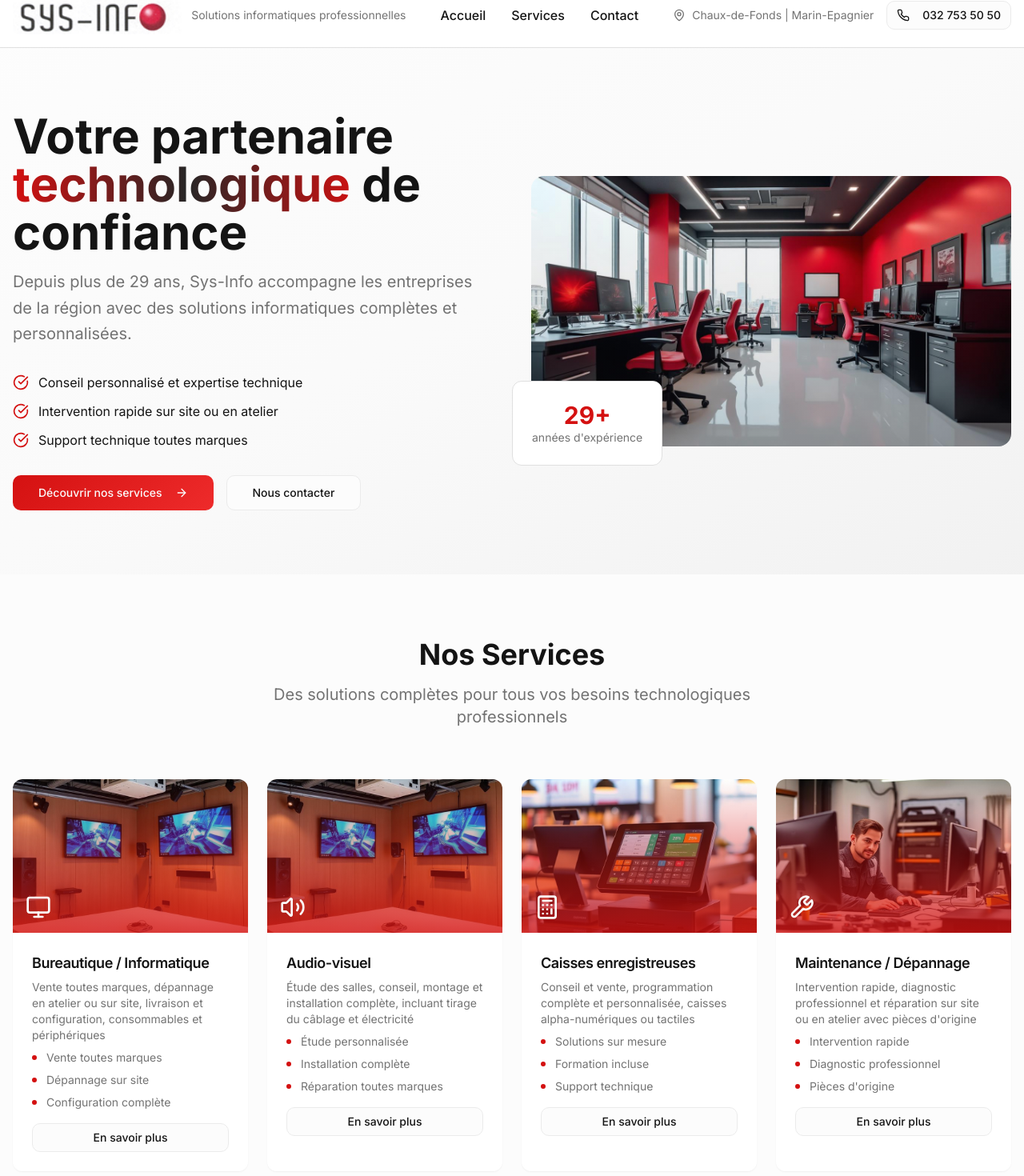
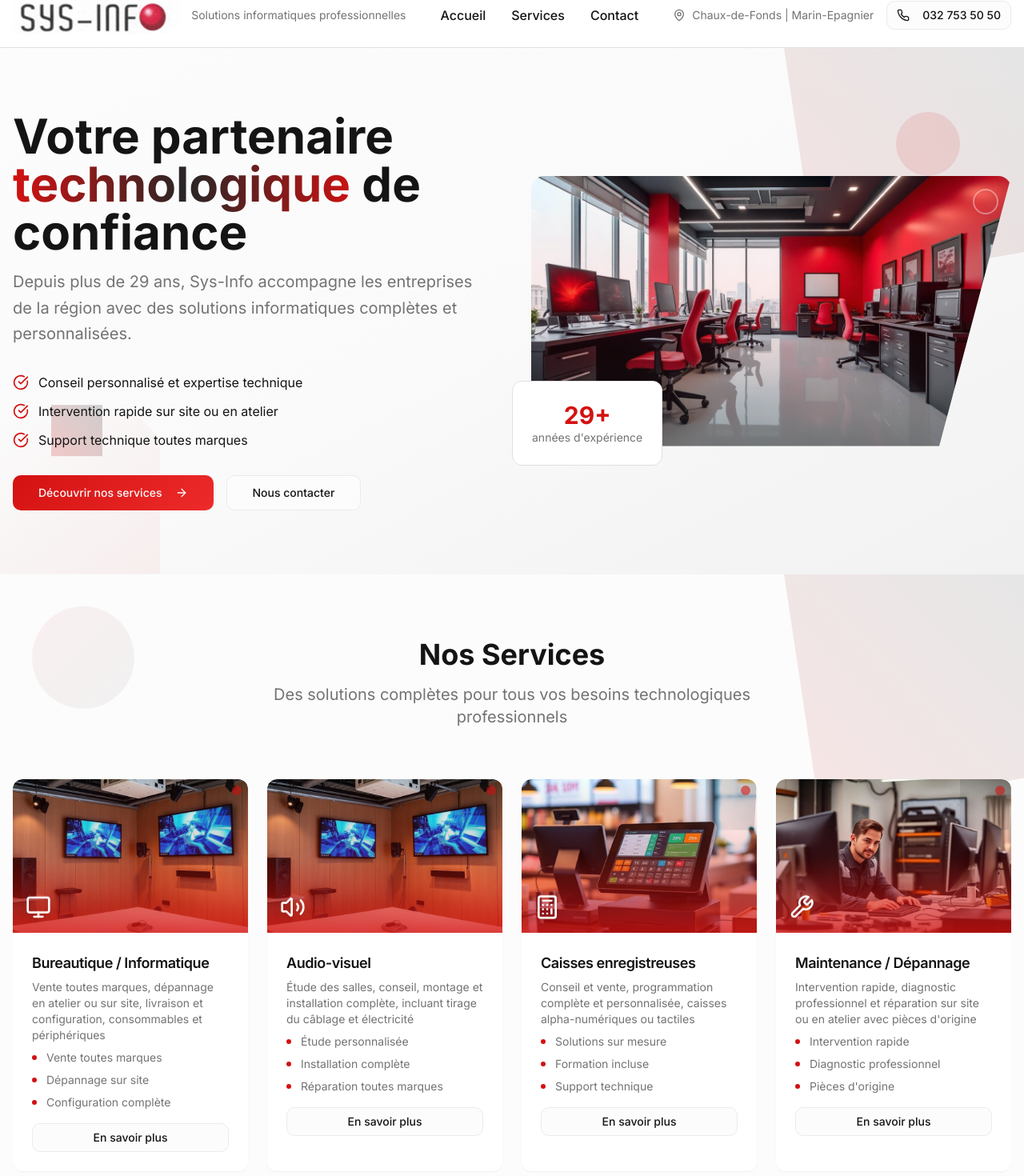
Before and after one commit to Faysal-Mah/sysinfo-visuals, a React (Vite) app: page / in a window 1280 px wide. Shown: the part 21-1491 px from the top of the page at 80% size. Built offline with nearby package versions, Linux system fonts and the light colour scheme.

Commit message:
Add modern graphic elements
Incorporate modern graphical elements inspired by jdc.fr to enhance the website's visual appeal and user experience.

```diff
--- a/src/components/AboutSection.tsx
+++ b/src/components/AboutSection.tsx
@@ -11,8 +11,13 @@ const AboutSection = () => {
   ];
 
   return (
-    <section className="py-20 bg-card">
-      <div className="container mx-auto px-4">
+    <section className="py-20 bg-card relative overflow-hidden">
+      {/* Floating tech elements */}
+      <div className="absolute top-1/4 right-10 w-6 h-6 bg-primary/20 rounded-sm transform rotate-45 floating-element"></div>
+      <div className="absolute bottom-1/3 left-20 w-8 h-8 border border-secondary/30 rounded-full floating-delayed"></div>
+      <div className="absolute top-1/2 right-1/3 w-4 h-4 bg-gradient-to-r from-primary/30 to-secondary/30 floating-element"></div>
+
+      <div className="container mx-auto px-4 relative z-10">
         <div className="grid lg:grid-cols-2 gap-12 items-center">
           {/* Content */}
           <div className="space-y-6">
--- a/src/components/ContactSection.tsx
+++ b/src/components/ContactSection.tsx
@@ -37,8 +37,16 @@ const ContactSection = () => {
   ];
 
   return (
-    <section id="contact" className="py-20 gradient-subtle">
-      <div className="container mx-auto px-4">
+    <section id="contact" className="py-20 gradient-subtle relative overflow-hidden">
+      {/* Modern geometric overlays */}
+      <div className="absolute top-0 left-0 w-full h-full">
+        <div className="absolute top-0 right-0 w-1/3 h-full bg-gradient-to-l from-primary/10 to-transparent shape-diagonal"></div>
+        <div className="absolute bottom-0 left-0 w-1/4 h-3/4 bg-gradient-to-t from-secondary/20 to-transparent shape-secondary"></div>
+        <div className="absolute top-1/4 left-1/4 w-20 h-20 border border-primary/20 rounded-full floating-element"></div>
+        <div className="absolute bottom-1/3 right-1/3 w-12 h-12 bg-primary/10 transform rotate-45 floating-delayed"></div>
+      </div>
+
+      <div className="container mx-auto px-4 relative z-10">
         {/* Header */}
         <div className="text-center mb-12">
           <h2 className="text-3xl lg:text-4xl font-bold text-foreground mb-4">
--- a/src/components/HeroSection.tsx
+++ b/src/components/HeroSection.tsx
@@ -4,8 +4,13 @@ import heroImage from "@/assets/bureautique-hero-red.jpg";
 
 const HeroSection = () => {
   return (
-    <section className="relative overflow-hidden bg-gradient-to-br from-background via-muted/30 to-secondary/5">
-      <div className="container mx-auto px-4 py-20">
+    <section className="relative overflow-hidden bg-gradient-to-br from-background via-muted/30 to-secondary/5 geometric-bg">
+      {/* Floating geometric elements */}
+      <div className="absolute top-20 right-20 w-20 h-20 bg-primary/10 rounded-full floating-element z-10"></div>
+      <div className="absolute bottom-32 left-16 w-16 h-16 bg-gradient-to-tr from-primary/20 to-secondary/20 transform rotate-45 floating-delayed z-10"></div>
+      <div className="absolute top-1/2 right-1/4 w-12 h-12 border-2 border-primary/30 rounded-full floating-element z-10"></div>
+
+      <div className="container mx-auto px-4 py-20 relative z-20">
         <div className="grid lg:grid-cols-2 gap-12 items-center">
           {/* Content */}
           <div className="space-y-8">
@@ -54,13 +59,14 @@ const HeroSection = () => {
 
           {/* Hero Image */}
           <div className="relative">
-            <div className="relative rounded-2xl overflow-hidden shadow-strong">
+            <div className="relative rounded-2xl overflow-hidden shadow-strong shape-diagonal">
               <img
                 src={heroImage}
                 alt="Services informatiques professionnels Sys-Info"
                 className="w-full h-auto object-cover"
               />
-              <div className="absolute inset-0 bg-gradient-to-t from-secondary/20 to-transparent" />
+              <div className="absolute inset-0 bg-gradient-to-t from-secondary/40 via-primary/10 to-transparent" />
+              <div className="absolute top-4 right-4 w-8 h-8 border-2 border-white/40 rounded-full animate-pulse"></div>
             </div>
 
             {/* Floating Stats */}
--- a/src/components/ServicesSection.tsx
+++ b/src/components/ServicesSection.tsx
@@ -38,8 +38,12 @@ const services = [
 
 const ServicesSection = () => {
   return (
-    <section id="services" className="py-20 bg-gradient-subtle">
-      <div className="container mx-auto px-4">
+    <section id="services" className="py-20 bg-gradient-subtle geometric-bg relative">
+      {/* Decorative elements */}
+      <div className="absolute top-10 left-10 w-32 h-32 bg-gradient-to-br from-primary/5 to-secondary/5 rounded-full floating-element"></div>
+      <div className="absolute bottom-20 right-20 w-24 h-24 border border-primary/20 transform rotate-12 floating-delayed"></div>
+
+      <div className="container mx-auto px-4 relative z-10">
         {/* Section Header */}
         <div className="text-center mb-16">
           <h2 className="text-3xl lg:text-4xl font-bold text-foreground mb-4">
@@ -55,7 +59,7 @@ const ServicesSection = () => {
           {services.map((service, index) => (
             <Card
               key={index}
-              className="group hover:shadow-medium transition-smooth border-0 shadow-soft bg-card/80 backdrop-blur-sm"
+              className="group hover:shadow-medium transition-smooth border-0 shadow-soft bg-card/80 backdrop-blur-sm relative overflow-hidden"
             >
               {/* Service Image */}
               <div className="relative h-48 overflow-hidden rounded-t-lg">
@@ -64,10 +68,13 @@ const ServicesSection = () => {
                   alt={`Service ${service.title} - Sys-Info`}
                   className="w-full h-full object-cover group-hover:scale-105 transition-smooth"
                 />
-                <div className="absolute inset-0 bg-gradient-to-t from-primary/80 to-transparent" />
-                <div className="absolute bottom-4 left-4">
-                  <service.icon className="h-8 w-8 text-primary-foreground" />
+                <div className="absolute inset-0 bg-gradient-to-t from-primary/80 via-primary/20 to-transparent" />
+                <div className="absolute bottom-4 left-4 floating-element">
+                  <service.icon className="h-8 w-8 text-primary-foreground drop-shadow-lg" />
                 </div>
+                {/* Decorative corner */}
+                <div className="absolute top-0 right-0 w-16 h-16 bg-gradient-to-bl from-secondary/30 to-transparent shape-primary"></div>
+                <div className="absolute top-2 right-2 w-3 h-3 bg-primary/60 rounded-full animate-pulse"></div>
               </div>
 
               <CardHeader className="pb-2">
--- a/src/index.css
+++ b/src/index.css
@@ -60,9 +60,14 @@
     --shadow-strong: 0 8px 32px hsla(var(--primary), 0.16);
     --shadow-glow: 0 0 32px hsla(var(--primary-glow), 0.3);
 
-    /* Animations */
-    --transition-smooth: all 0.3s cubic-bezier(0.4, 0, 0.2, 1);
-    --transition-bounce: all 0.4s cubic-bezier(0.175, 0.885, 0.32, 1.275);
+  /* Animations */
+  --transition-smooth: all 0.3s cubic-bezier(0.4, 0, 0.2, 1);
+  --transition-bounce: all 0.4s cubic-bezier(0.175, 0.885, 0.32, 1.275);
+
+  /* Modern geometric shapes */
+  --shape-primary: polygon(0 0, 100% 0, 95% 100%, 0% 100%);
+  --shape-secondary: polygon(5% 0%, 100% 0%, 100% 100%, 0% 100%);
+  --shape-diagonal: polygon(0 0, 100% 0, 85% 100%, 0% 100%);
   }
 
   .dark {
@@ -155,4 +160,61 @@
   .transition-bounce {
     transition: var(--transition-bounce);
   }
+
+  /* Modern graphic elements */
+  .shape-diagonal {
+    clip-path: var(--shape-diagonal);
+  }
+
+  .shape-primary {
+    clip-path: var(--shape-primary);
+  }
+
+  .floating-element {
+    animation: float 6s ease-in-out infinite;
+  }
+
+  .floating-delayed {
+    animation: float 6s ease-in-out infinite;
+    animation-delay: -3s;
+  }
+
+  @keyframes float {
+    0%, 100% { transform: translateY(0px); }
+    50% { transform: translateY(-20px); }
+  }
+
+  .geometric-bg {
+    position: relative;
+    overflow: hidden;
+  }
+
+  .geometric-bg::before {
+    content: '';
+    position: absolute;
+    top: 0;
+    right: 0;
+    width: 300px;
+    height: 300px;
+    background: linear-gradient(45deg, hsl(var(--primary) / 0.1), hsl(var(--secondary) / 0.1));
+    clip-path: polygon(0 0, 100% 0, 100% 85%, 15% 100%);
+    z-index: 0;
+  }
+
+  .geometric-bg::after {
+    content: '';
+    position: absolute;
+    bottom: 0;
+    left: 0;
+    width: 200px;
+    height: 200px;
+    background: linear-gradient(-45deg, hsl(var(--primary) / 0.05), transparent);
+    clip-path: polygon(85% 0, 100% 15%, 100% 100%, 0 100%, 0 0);
+    z-index: 0;
+  }
+
+  .parallax-element {
+    transform: translateZ(0);
+    will-change: transform;
+  }
 }
```
